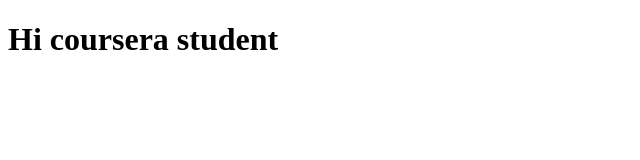
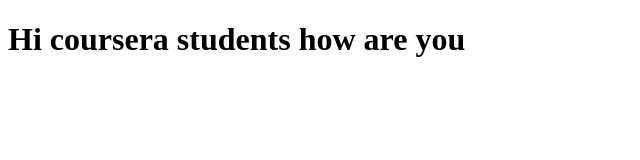
Before and after one commit to Shivaraj8/hp-test, a plain HTML site: page index.html in a window 1280 px wide. Shown: the whole page, without its empty margins (0-640 px from the left). Drawn offline with Linux system fonts and the light colour scheme.

Commit message:
updated file.

```diff
--- a/index.html
+++ b/index.html
@@ -5,6 +5,6 @@
     <title>Hello Coursera</title>
   </head>
   <body>
-    <h1>Hi coursera student</h1>
+    <h1>Hi coursera students how are you</h1>
   </body>
 </html>
```
